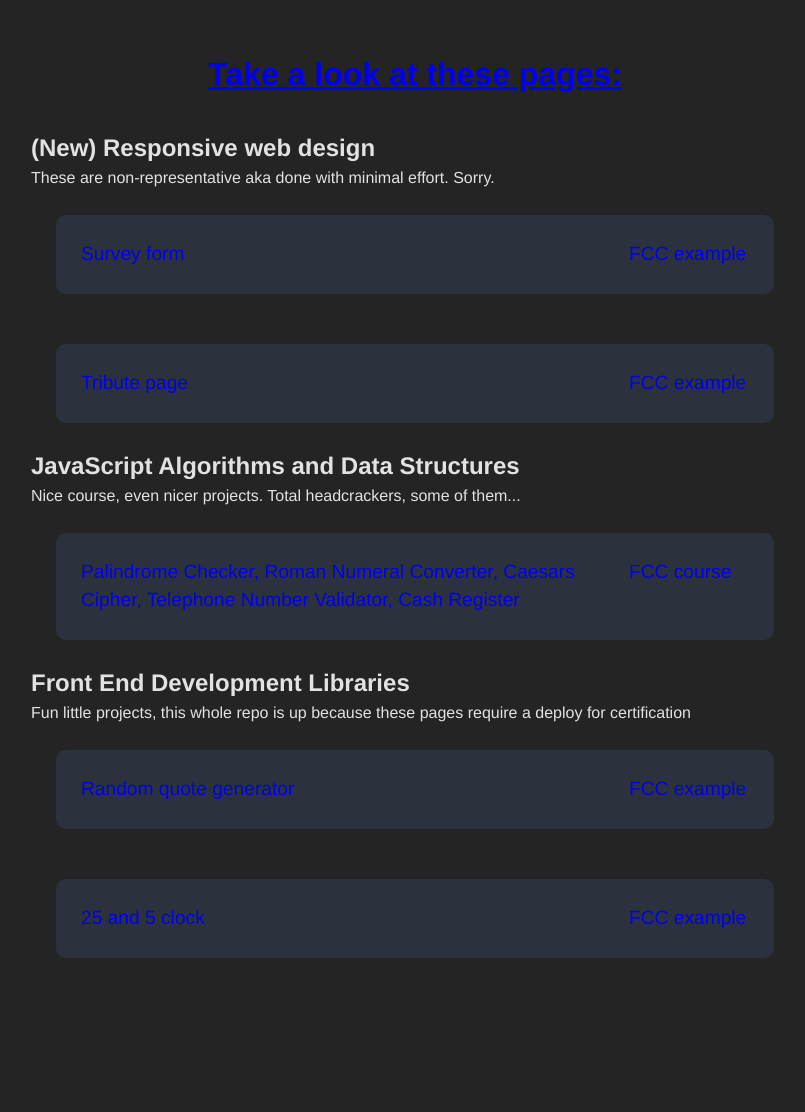
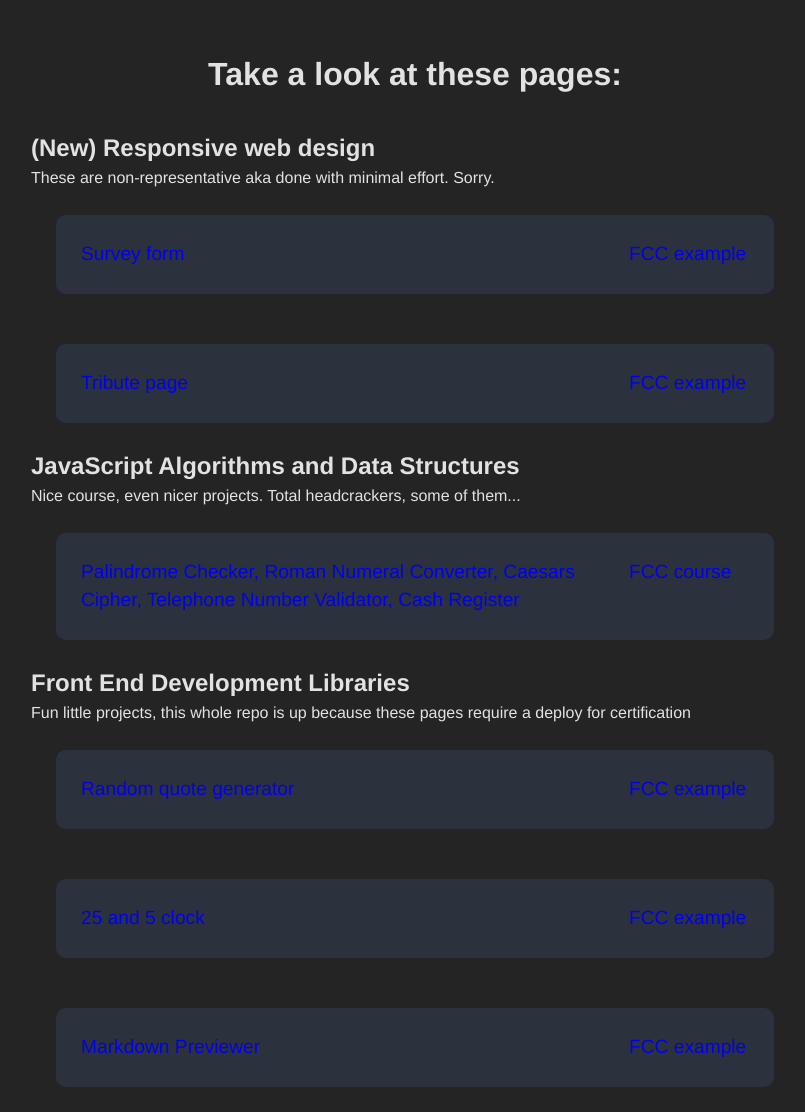
Before and after one commit to Career404/FCCFront, a React (Vite) app: page / in a window 1280 px wide. Shown: the whole page, without its empty margins (225-1030 px from the left). Before the commit the page ends 983 px from the top, so only its background shows below. Built offline with nearby package versions, Linux system fonts and the light colour scheme.

Commit message:
fix: broken link

```diff
--- a/src/App.tsx
+++ b/src/App.tsx
@@ -1,11 +1,10 @@
-import './App.css'
+import './App.css';
 
 function App() {
 	return (
 		<div className="App">
-			<a href="/">
-				<h1 style={{ marginBottom: '1em' }}>Take a look at these pages:</h1>
-			</a>
+			<h1 style={{ marginBottom: '1em' }}>Take a look at these pages:</h1>
+
 			<h2>(New) Responsive web design</h2>
 			<p>These are non-representative aka done with minimal effort. Sorry.</p>
 			<div className="links">
@@ -44,8 +43,12 @@ function App() {
 				<a href="src/pomodoro/">25 and 5 clock</a>{' '}
 				<a href="https://25--5-clock.freecodecamp.rocks/">FCC example</a>
 			</div>
+			<div className="links">
+				<a href="src/MDPreview/">Markdown Previewer</a>{' '}
+				<a href="https://markdown-previewer.freecodecamp.rocks/">FCC example</a>
+			</div>
 		</div>
-	)
+	);
 }
 
-export default App
+export default App;
```
